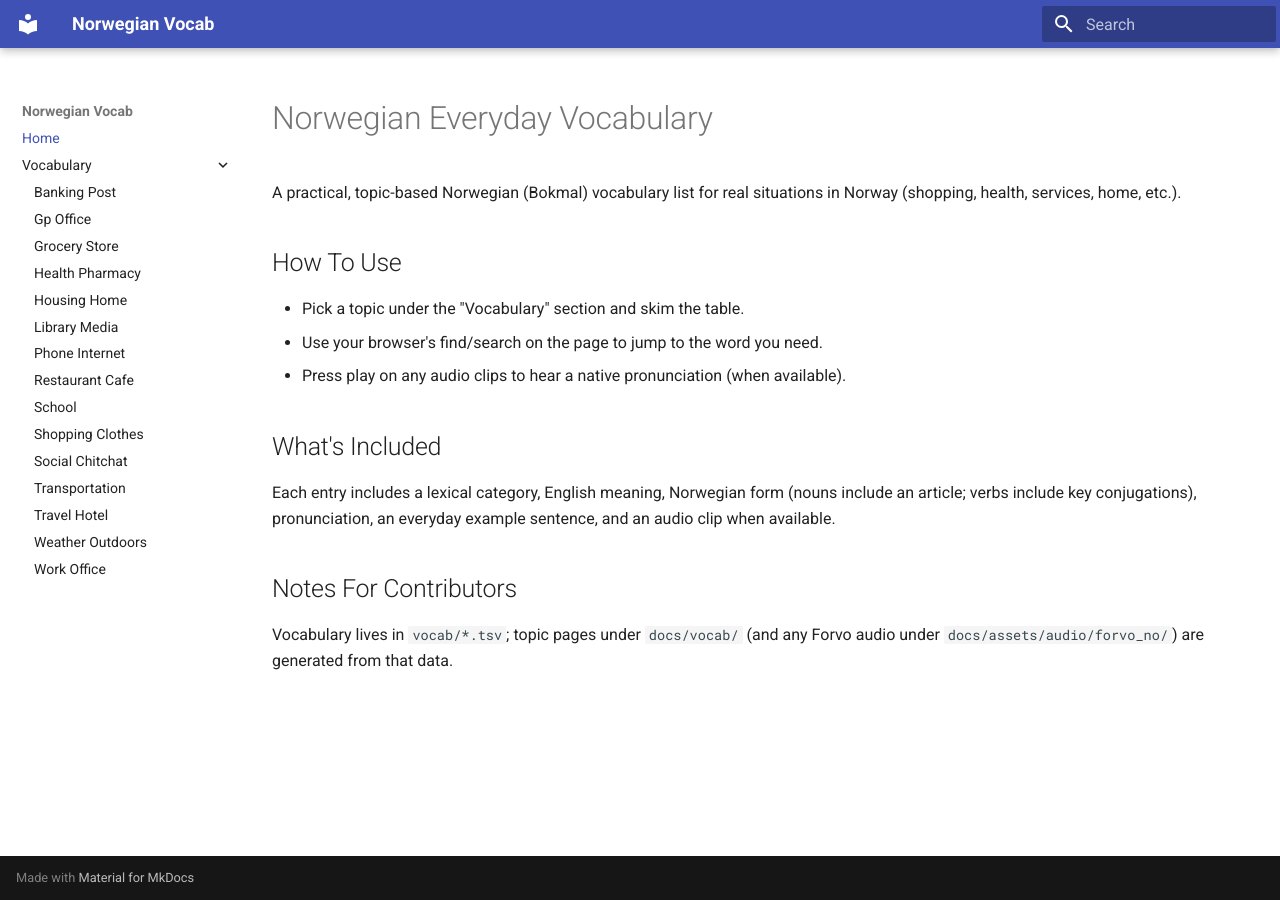
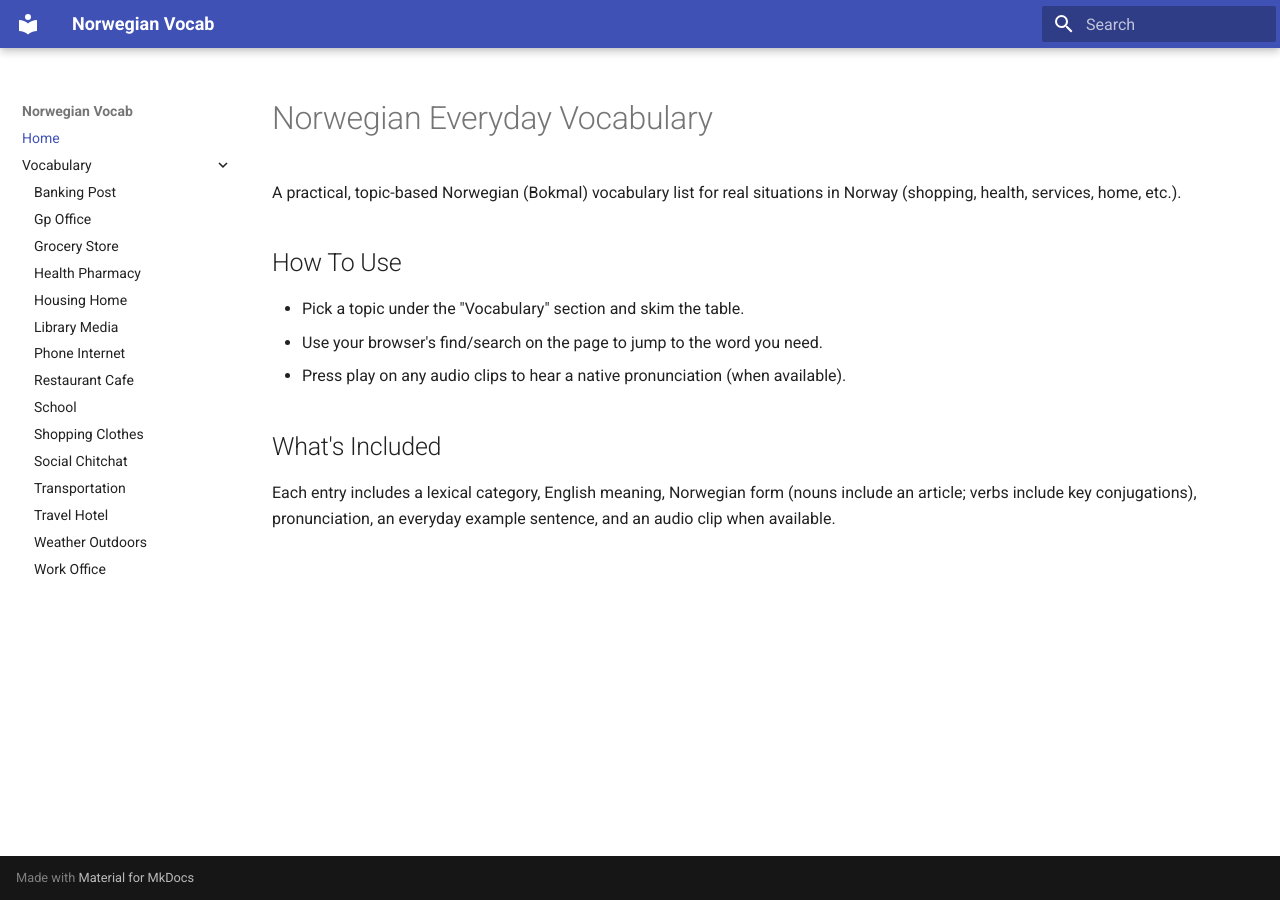
Before and after one commit to danelee2601/norwegian-vocab, an MkDocs documentation site: the page built from docs/index.md, in a window 1280 px wide. Built offline with MkDocs 1.6.1 and Material for MkDocs 9.7.7, drawn with Linux system fonts in a browser that asks for light colours.

Commit message:
clean index.md

```diff
--- a/docs/index.md
+++ b/docs/index.md
@@ -11,7 +11,3 @@ A practical, topic-based Norwegian (Bokmal) vocabulary list for real situations
 ## What's Included
 
 Each entry includes a lexical category, English meaning, Norwegian form (nouns include an article; verbs include key conjugations), pronunciation, an everyday example sentence, and an audio clip when available.
-
-## Notes For Contributors
-
-Vocabulary lives in `vocab/*.tsv`; topic pages under `docs/vocab/` (and any Forvo audio under `docs/assets/audio/forvo_no/`) are generated from that data.
```
